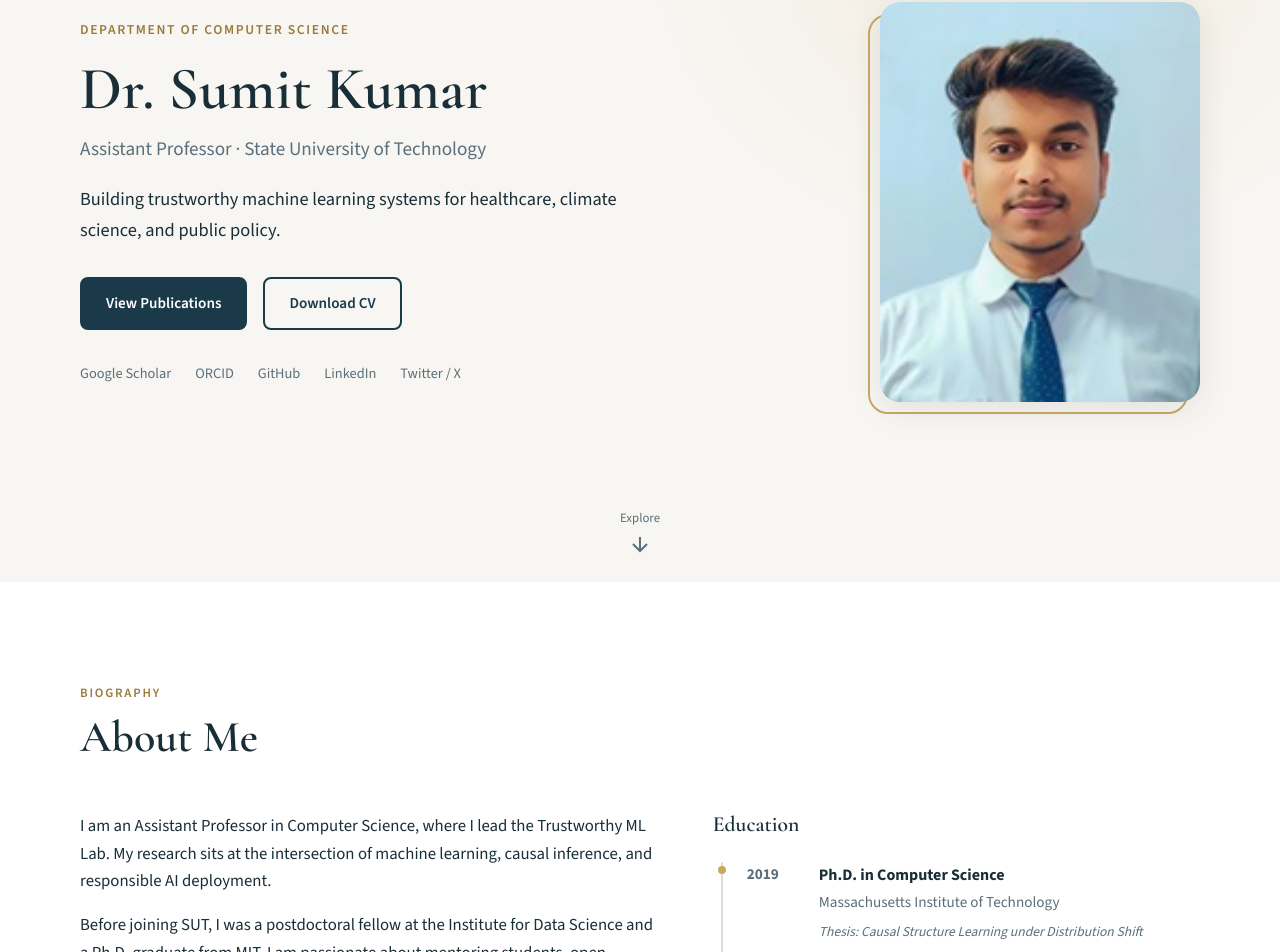
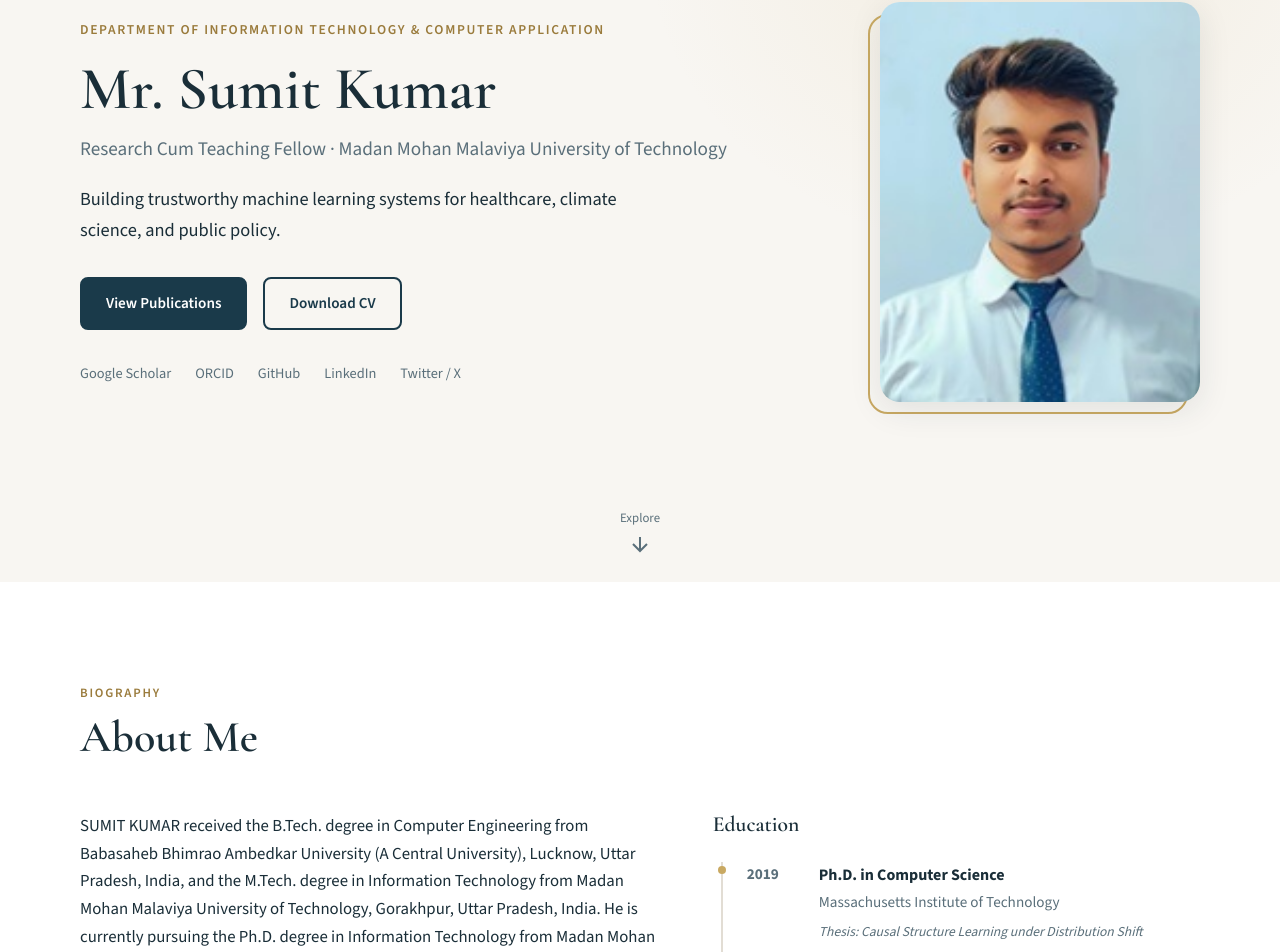
Before and after one commit to mr-sumit57/portfolio, a React (Vite) app: page / in a window 1280 px wide. Shown: the part 218-1170 px from the top of the page. Built offline with nearby package versions, Linux system fonts and the light colour scheme.

Commit message:
Update portfolio details: change title and affiliation for Sumit Kumar, update teaching subtitle, and revise bio content.

```diff
--- a/src/components/Lab.tsx
+++ b/src/components/Lab.tsx
@@ -33,8 +33,8 @@ export function Lab() {
           <div className="lab-lead card-accent">
             <div className="member-avatar lead">EV</div>
             <div>
-              <h3>Dr. Sumit Kumar</h3>
-              <p className="member-role">Principal Investigator · Assistant Professor</p>
+              <h3>Mr. Sumit Kumar</h3>
+              <p className="member-role">Principal Investigator · Research Cum Teaching Fellow</p>
               <p className="member-focus">
                 Trustworthy ML, causal inference, climate & health applications
               </p>
--- a/src/components/Teaching.tsx
+++ b/src/components/Teaching.tsx
@@ -11,7 +11,7 @@ export function Teaching() {
         <SectionTitle
           eyebrow="Instruction"
           title="Teaching"
-          subtitle="Courses taught at State University of Technology."
+          subtitle="Courses taught at Madan Mohan Malaviya University of Technology."
         />
         <div className="courses-grid">
           {courses.map((course, i) => (
--- a/src/data/portfolio.ts
+++ b/src/data/portfolio.ts
@@ -72,20 +72,17 @@ export interface Grant {
 }
 
 export const profile: Profile = {
-  name: "Dr. Sumit Kumar",
-  title: "Assistant Professor",
-  department: "Department of Computer Science",
-  university: "State University of Technology",
+  name: "Mr. Sumit Kumar",
+  title: "Research Cum Teaching Fellow",
+  department: "Department of Information Technology & Computer Application",
+  university: "Madan Mohan Malaviya University of Technology",
   email: "mr.sumitmg@gmail.com",
-  office: "Engineering Building, Room 412",
-  phone: "+1 (555) 234-8901",
+  office: "Department of ITCA, Madan Mohan Malaviya University of Technology, Gorakhpur",
+  phone: "+91 9454054893",
   tagline:
     "Building trustworthy machine learning systems for healthcare, climate science, and public policy.",
-  bio: `I am an Assistant Professor in Computer Science, where I lead the Trustworthy ML Lab. My research sits at the intersection of machine learning, causal inference, and responsible AI deployment.
-
-Before joining SUT, I was a postdoctoral fellow at the Institute for Data Science and a Ph.D. graduate from MIT. I am passionate about mentoring students, open science, and translating rigorous methods into tools that practitioners can use with confidence.
-
-I welcome inquiries from prospective Ph.D. students, postdocs, and collaborators interested in interpretable models, distribution shift, and AI for social good.`,
+  bio: `SUMIT KUMAR received the B.Tech. degree in Computer Engineering from Babasaheb Bhimrao Ambedkar University (A Central University), Lucknow, Uttar Pradesh, India, and the M.Tech. degree in Information Technology from Madan Mohan Malaviya University of Technology, Gorakhpur, Uttar Pradesh, India. He is currently pursuing the Ph.D. degree in Information Technology from Madan Mohan Malaviya University of Technology, Gorakhpur, Uttar Pradesh, India.
+ His research focuses on the design, analysis, and optimization of modern communication networks, with particular interest in network performance, security, and emerging networking technologies.`,
   image:
     "./sp1.jpg",
   cvUrl: "./SumitCV.pdf",
```
Also changed, not shown: 1 other file (tests, documents, lock files or other folders).
